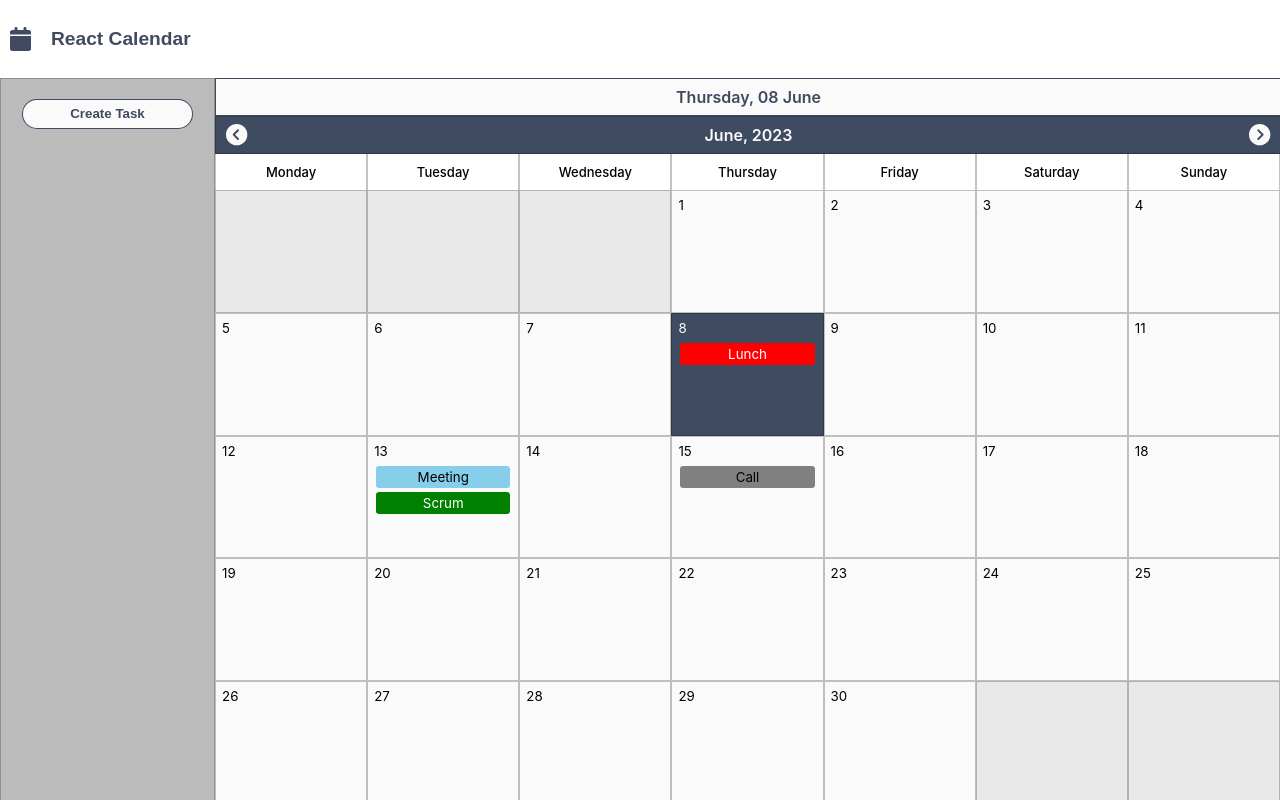
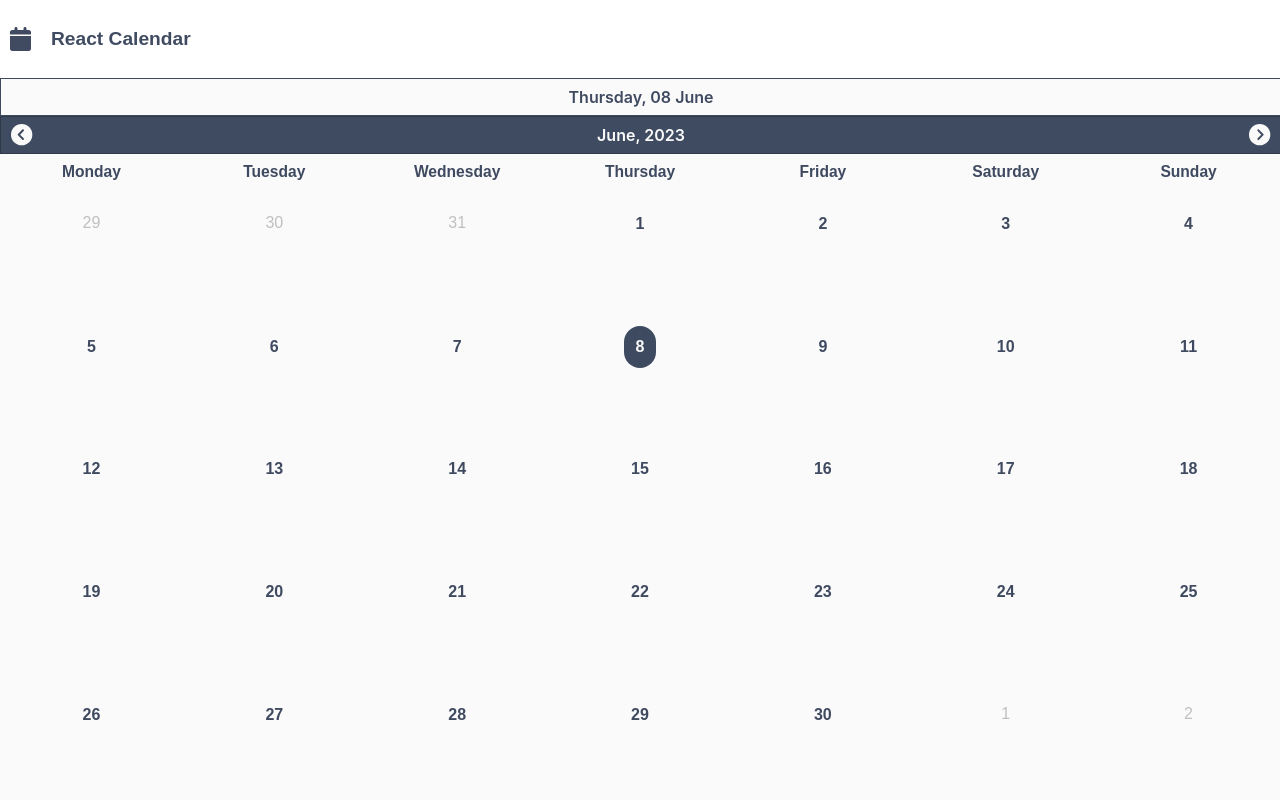
Before and after one commit to shweta1298/Calendar-React, a React (Create React App) app: page / in a window 1280 px wide. Built offline with nearby package versions, Linux system fonts and the light colour scheme.

Commit message:
Major css changes

```diff
--- a/src/App.js
+++ b/src/App.js
@@ -47,8 +47,8 @@ function App() {
   ]
   return (
     <Calendar
-      showSideBar={true}
-      events={events}
+      showSideBar={false}
+     // events={events}
     onDayClicked={(e)=>console.log('e :>> ', e)}
     />
   );
--- a/src/calendar-react/Calendar.js
+++ b/src/calendar-react/Calendar.js
@@ -21,7 +21,7 @@ function Calendar(props) {
         setCurrentMonth(getMonth(year, monthIndex))
     }, [year, monthIndex])
     useEffect(()=>{
-        setSavedEvents(events)
+        setSavedEvents(events??[])
     },[])
     return (
         <>
--- a/src/calendar-react/components/Day.js
+++ b/src/calendar-react/components/Day.js
@@ -29,8 +29,8 @@ function Day(props) {
     function getCurrentDayClass() {
         if (!isDayInCurrentMonth)
             return "calendar-day-inactive"
-        else if (day.format("DD-MM-YYYY") === dayjs().format("DD-MM-YYYY"))
-            return "today"
+        // else if (day.format("DD-MM-YYYY") === dayjs().format("DD-MM-YYYY"))
+        //     return "today"
         else
             return "calendar-day"
     }
@@ -40,7 +40,7 @@ function Day(props) {
             className={getCurrentDayClass()}
 
         >
-            {isDayInCurrentMonth && day.format("D")}
+           <span className={day.format("DD-MM-YYYY") === dayjs().format("DD-MM-YYYY")?"today":""}>{ day.format("D")}</span>
             <div className="event-container">
                 {dayEvents.map((dayEv,idx) =>
                     <div
--- a/src/calendar-react/styles/Calendar.css
+++ b/src/calendar-react/styles/Calendar.css
@@ -1,11 +1,8 @@
 .logo {
-  /* //background: url(/src/calendar-react/assets/logo.png); */
   background-size: contain;
   background-repeat: no-repeat;
   color: rgba(24, 38, 64, 0.829);
   margin-right: 10px;
-  /* width: 30px;
-    height: 30px; */
 }
 .main-container {
   display: flex;
@@ -72,8 +69,11 @@
   display: flex;
   align-items: center;
   justify-content: center;
-  border-left: 1px solid rgba(0, 0, 0, 0.235);
-  border-right: 1px solid rgba(0, 0, 0, 0.235);
+  background-color: #fafafa;
+  color: rgba(24, 38, 64, 0.829);
+  font-family: sans-serif;
+  font-weight: 700;
+  font-size: larger;
 }
 .month-container {
   height: 100%;
@@ -86,25 +86,34 @@
 }
 .calendar-day {
   background-color: #fafafa;
-  border: 1px solid rgba(0, 0, 0, 0.235);
   padding: 6px;
   font-size: smaller;
   cursor: pointer;
+  display: grid;
+  grid-template-rows: repeat(2, 1fr);
+  align-items: center;
+  color: rgba(24, 38, 64, 0.829);
+  font-family: sans-serif;
+  font-weight: 600;
+  font-size: medium;
+  justify-content: center;
 }
-/* .calendar-day:hover{
-  background-color: yellow;
-} */
 .today {
-  background-color: rgba(24, 38, 64, 0.829);
-  border: 1px solid rgba(0, 0, 0, 0.235);
-  padding: 6px;
-  color: #fafafa;
-  font-size: smaller;
-  cursor: pointer;
+  color:  #fafafa;
+  background-color:  rgba(24, 38, 64, 0.829);
+  border-radius: 2rem;
+  padding: 12px;
+  font-size: medium;
 }
 .calendar-day-inactive {
-  background-color: rgba(77, 77, 78, 0.123);
-  border: 1px solid rgba(0, 0, 0, 0.235);
+  background-color: #fafafa;
+  display: grid;
+  font-family: sans-serif;
+  color: rgba(0, 0, 0, 0.235);
+  justify-content: center;
+  flex-direction: column;
+  align-items: center;
+  font-size: medium;
 }
 .sidebar {
   width: 20%;
@@ -182,7 +191,7 @@
   padding-top: 10px;
   padding-bottom: 10px;
 }
-.modal-content-row{
+.modal-content-row {
   display: grid;
   grid-template-columns: 125px 1fr;
   align-items: baseline;
@@ -201,6 +210,9 @@
   height: 20px;
   margin: 2px;
   padding: 1px;
+  font-size: small;
+  font-family: sans-serif;
+  font-weight: 500;
 }
 /*form css*/
 .title {
@@ -283,15 +295,13 @@
   border: 1px solid #3f4a60;
 }
 .color-input {
-  /* margin: 10px;
-  height: 30px; */
   width: initial;
   margin: 10px;
   height: 25px;
   border-radius: 0.3rem;
   border: 1px solid #3f4a60;
 }
-.save-btn{
+.save-btn {
   width: 100px;
   cursor: pointer;
   height: 30px;
@@ -301,7 +311,7 @@
   border-radius: 1.5rem;
   border: none;
 }
-.cancel-btn{
+.cancel-btn {
   cursor: pointer;
   width: 100px;
   height: 30px;
@@ -311,14 +321,14 @@
   border-radius: 1.5rem;
   border: none;
 }
-.modal-btn-row{
+.modal-btn-row {
   display: grid;
   grid-template-columns: 1fr 1fr;
   align-items: baseline;
   margin: 10px 5px;
   height: 20px;
 }
-.modal-title{
+.modal-title {
   align-self: center;
   position: absolute;
   left: 0;
```
